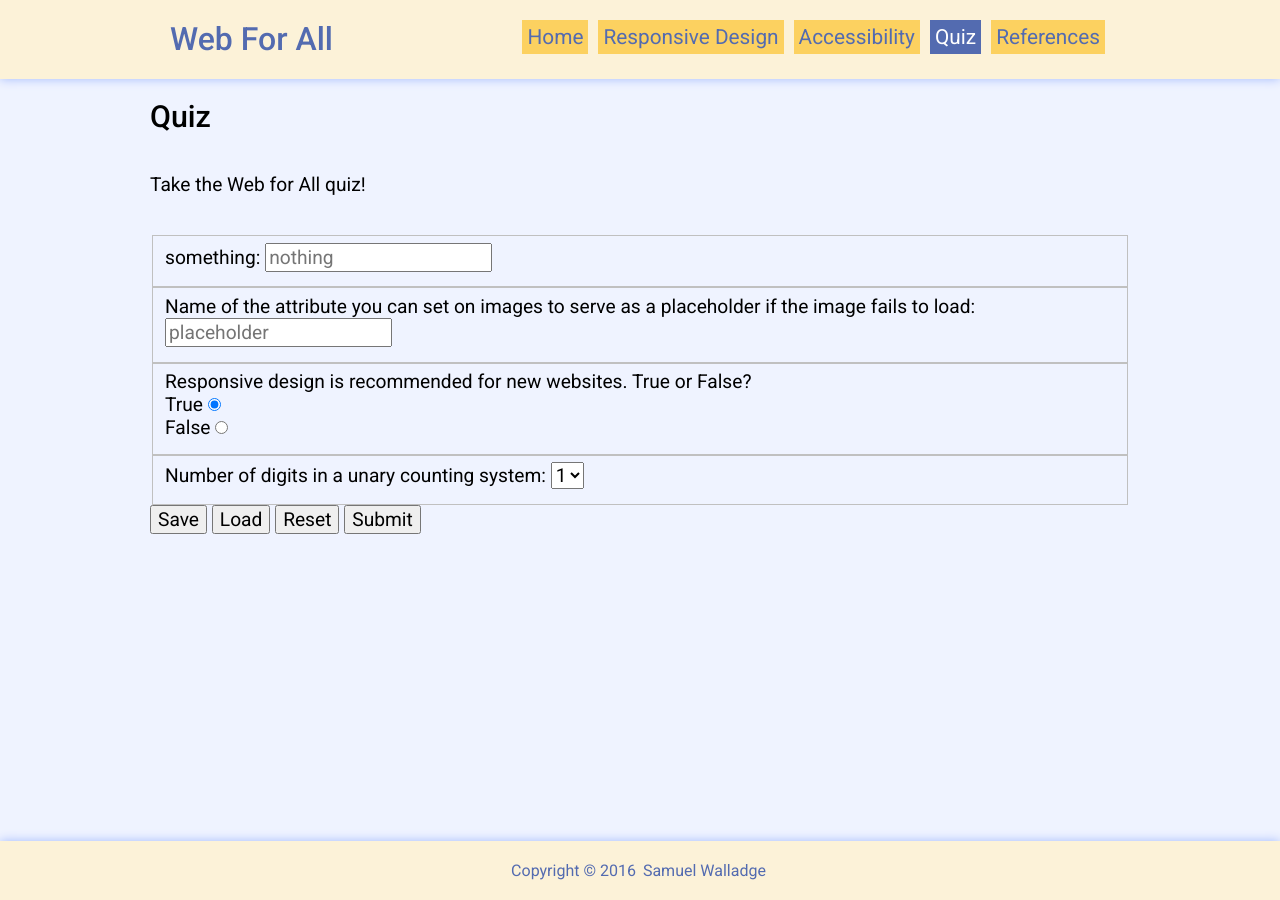
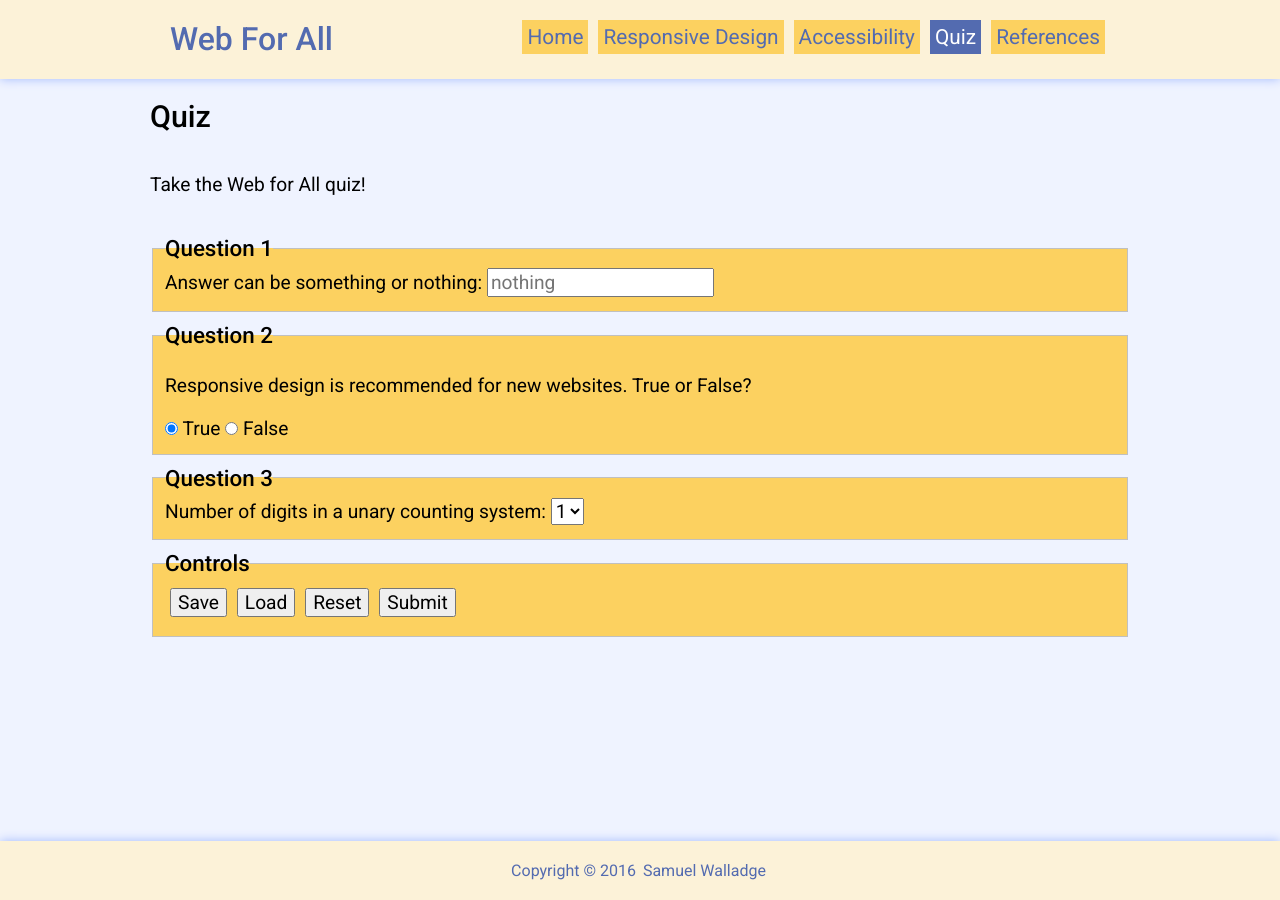
Before and after one commit to swalladge/hit226-a1, a Jekyll site: the page built from quiz.html, in a window 1280 px wide. Built offline with Jekyll 4.4.1, drawn with Linux system fonts in a browser that asks for light colours.

Commit message:
working on a pie chart to display results of quiz, fixed some bugs in quiz code, tidied sample quiz form and styles

```diff
--- a/_sass/_elements.scss
+++ b/_sass/_elements.scss
@@ -105,3 +105,19 @@
   padding: 0;
   background-color: transparent; //$highlight-color;
 }
+
+fieldset {
+  background-color: $color-a4;
+  margin-bottom: 10px;
+}
+
+legend {
+  @extend h3;
+}
+
+// neater margins on form buttons
+button, input[type=button], input[type=reset], input[type=submit] {
+  margin-left: 5px;
+  margin-top: 5px;
+  margin-bottom: 5px;
+}
--- a/js/main.js
+++ b/js/main.js
@@ -37,7 +37,7 @@
  * @param {String} canvas - the canvas css selector (must return one canvas object)
  */
 Quiz.prototype.setCanvas = function(canvas) {
-  var canvas = $(canvas);
+  canvas = $(canvas);
   if (canvas && canvas.length != 1) {
     console.log("ERROR: selector returned more than one dom element");
     return false; // fail, no canvas
@@ -68,32 +68,38 @@
   for (var key in this.qData) {
     var data = this.qData[key];
 
-    //TODO: logging which answers correct/incorrect
     if (data.type == 'text') {
       if (data.answer && data.correctAnswer && (new RegExp(data.correctAnswer, 'i')).test(data.answer)) {
         numCorrect++;
         console.log(data.answer + " is correct :)");
+        this.qData[key].iscorrect = true;
       } else {
         console.log(data.answer + " is incorrect :(");
+        this.qData[key].iscorrect = false;
       }
     } else if (data.type == 'select') {
       if (data.answer === data.correctAnswer) { // using triple equals to avoid problems if answer is undefined
         numCorrect++;
         console.log(data.answer + " is correct :)");
+        this.qData[key].iscorrect = true;
       } else {
         console.log(data.answer + " is incorrect :(");
+        this.qData[key].iscorrect = false;
       }
     } else if (data.type == 'radio') {
       if (data.answer === data.correctAnswer) {
         numCorrect++;
         console.log(data.answer + " is correct :)");
+        this.qData[key].iscorrect = true;
       } else {
         console.log(data.answer + " is incorrect :(");
+        this.qData[key].iscorrect = false;
       }
     }
 
   }
 
+  // hide canvas popup on click
   this.canvas.click(function() {
     var canvasStyle = {
       display: 'none'
@@ -102,26 +108,34 @@
 
   }.bind(this));
 
+  // setup the styles for the canvas and display it
   var canvasShowStyles = {
     display: 'block',
     position: 'fixed',
     left: '0',
     'top': '0',
-  }
+  };
   this.canvas.css(canvasShowStyles);
 
-  // need to use raw dom element here, otherwise drawing dimensions get messed p
+  // need to use raw dom element here, otherwise drawing dimensions get messed up
   var width = this.canvas[0].width = window.innerWidth;
   var height = this.canvas[0].height = window.innerHeight;
 
-  // draw an arc TODO: make this section meaningful
+  var halfway = ((numCorrect/this.numQuestions) * 2.0 * Math.PI) - (0.5 * Math.PI);
   // this is beginnings of a pie chart or something to show how many quiz responses correct
   // Inspiration and help for drawing circles/pie charts found at http://www.scriptol.com/html5/canvas/circle.php
   this.ctx.beginPath();
   this.ctx.lineWidth="2";
-  this.ctx.fillStyle="#5555AA";
-  this.ctx.arc(width/2, width/2, (width/2)-10, -(0.5 * Math.PI), ((numCorrect/this.numQuestions) * 2.0 * Math.PI) - (0.5 * Math.PI));
-  this.ctx.lineTo(width/2, width/2);
+  this.ctx.fillStyle="#33AA33";
+  this.ctx.arc(width/2, height/2, (Math.min(width,height)/2)-30, -(0.5 * Math.PI), halfway);
+  this.ctx.lineTo(width/2, height/2);
+  this.ctx.fill();
+
+  this.ctx.beginPath();
+  this.ctx.lineWidth="2";
+  this.ctx.fillStyle="#AA3333";
+  this.ctx.arc(width/2, height/2, (Math.min(width,height)/2)-30, halfway, -(0.5 * Math.PI));
+  this.ctx.lineTo(width/2, height/2);
   this.ctx.fill();
 
   return false;
@@ -148,7 +162,7 @@
       }
     } else if (q[0].tagName == 'SELECT') {
       value = q.find('option:selected').val();
-      localStorage.setItem(question, value);
+      localStorage.setItem(key, value);
       this.qData[question].answer = value;
     }
   }.bind(this));
@@ -178,6 +192,7 @@
         }
       } else if (q[0].tagName == 'SELECT') {
         q.find('option').each(function(i, opt) {
+          console.log(opt.value, value, opt.select);
           if (opt.value == value) {
             opt.selected = true;
           }
--- a/quiz.html
+++ b/quiz.html
@@ -15,37 +15,42 @@
     </section>
 
     <section>
-      <form action="#" id="quizform" name="something">
+      <form action="#" id="quizform" name="testquiz">
         <canvas class="quizcanvas">
           Your browser needs support for the canvas element to see the fancy output.
         </canvas>
-        <!-- TODO: create sensible full quiz -->
         <fieldset>
-        something: <input class="question" data-answer="^something$" name="nothing" placeholder="nothing" type="text"/>
+          <legend>Question 1</legend>
+          <label for="quiz-q1">Answer can be something or nothing: </label><input class="question" data-answer="^something|nothing$" id="quiz-q1" name="nothing" placeholder="nothing" type="text"/>
         </fieldset>
 
         <fieldset>
-        Name of the attribute you can set on images to serve as a placeholder if the image fails to load: <input class="question" placeholder="placeholder" data-answer="^alt$|^alt attribute$" name="something" type="text"/>
+          <legend>Question 2</legend>
+          <p>Responsive design is recommended for new websites. True or False?</p>
+
+            <input class="question" data-answer="true" id="quiz-q2-1" type="radio" name="radiotest" value="true" checked>
+            <label for="quiz-q2-1">True</label>
+
+            <input class="question" type="radio" id="quiz-q2-2" name="radiotest" value="false">
+            <label for="quiz-q2-2">False</label>
         </fieldset>
 
         <fieldset>
-          Responsive design is recommended for new websites. True or False?<br>
-          True <input class="question" data-answer="true" type="radio" name="radiotest" value="true" checked><br>
-          False <input class="question" type="radio" name="radiotest" value="false">
-        </fieldset>
-
-        <fieldset>
-          Number of digits in a unary counting system:
-        <select data-answer="one" class="question" name="selecttest">
-          <option value="one" selected>1</option>
-          <option value="two">2</option>
-          <option value="three">3</option>
-        </select>
+          <legend>Question 3</legend>
+          <label for="quiz-q3">Number of digits in a unary counting system:</label>
+          <select data-answer="one" id="quiz-q3" class="question" name="selecttest">
+            <option value="one" selected>1</option>
+            <option value="two">2</option>
+            <option value="three">3</option>
+          </select>
         </fieldset>
 
 
-        <input value="Save" class="savequiz" type="button"/>
-        <input value="Load" class="loadquiz" type="button"/>
-        <input value="Reset" class="resetquiz" type="reset"/>
-        <input value="Submit" class="submitquiz" type="submit"/>
+        <fieldset>
+          <legend>Controls</legend>
+          <input value="Save" class="savequiz" type="button"/>     <!-- save current answers to localstorage manually -->
+          <input value="Load" class="loadquiz" type="button"/>     <!-- manually load answers from localstorage -->
+          <input value="Reset" class="resetquiz" type="reset"/>    <!-- reset the quiz - wiping saved data and current answers -->
+          <input value="Submit" class="submitquiz" type="submit"/> <!-- submit the quiz and check answers -->
+        </fieldset>
       </form>
```
